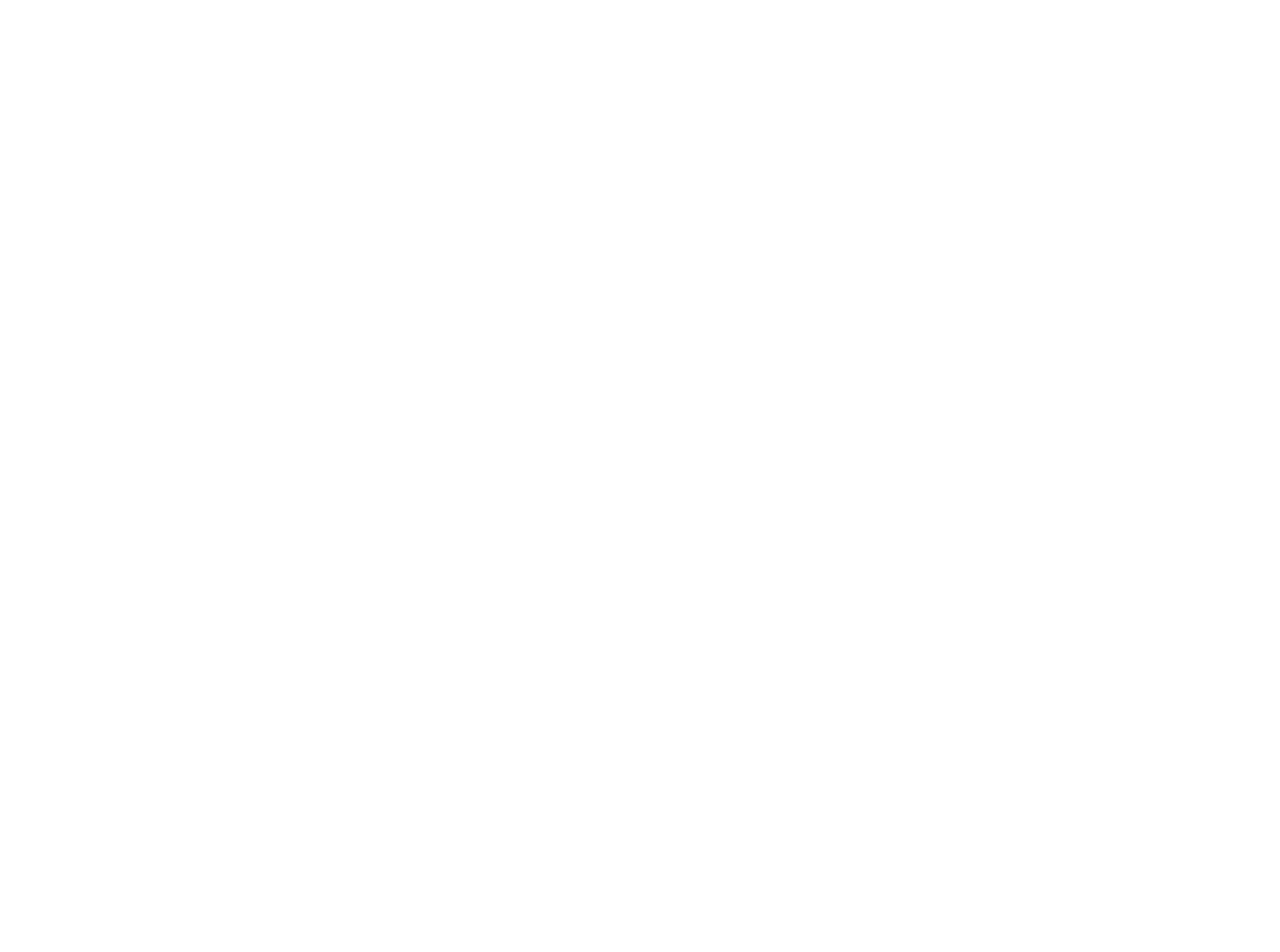
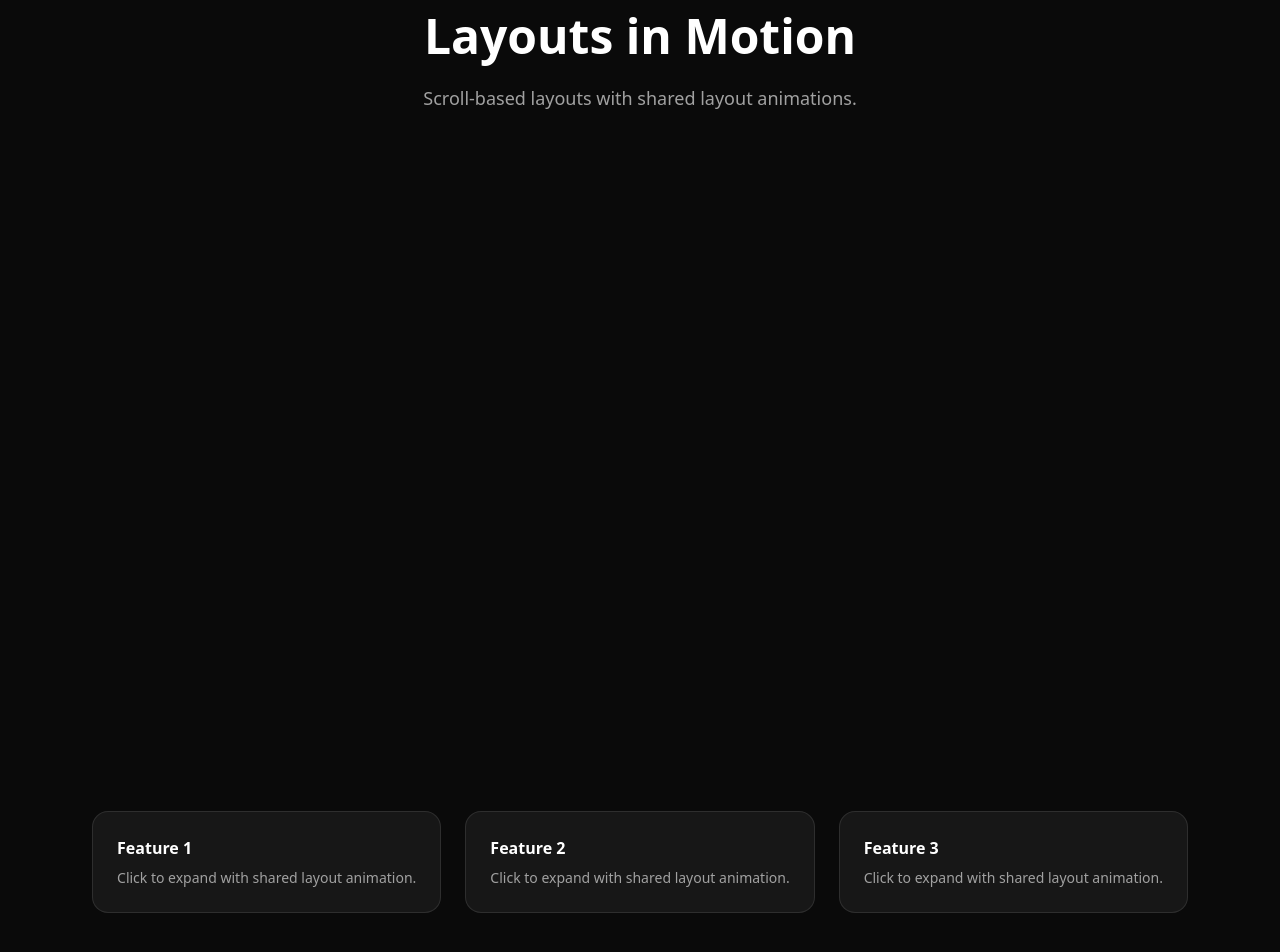
Before and after one commit to optanwar/framer-motion, a React (Vite) app: page /layouts-in-motion in a window 1280 px wide. Before the commit this address had no page. Shown: the part 338-1290 px from the top of the page. Before the commit the page ends 800 px from the top, so only its background shows below. Built offline with nearby package versions, Linux system fonts and the light colour scheme.

Commit message:
add scroll base animation =

```diff
--- a/src/App.tsx
+++ b/src/App.tsx
@@ -5,6 +5,7 @@ import CardsComponents from "./components/Card";
 import AdvanedCard from "./components/AdvancedCard";
 import Sidebar from "./components/Sidebar";
 import ScrollBase from "./components/ScrollBase";
+import LayoutsInMotion from "./components/LayoutsInMotion";
 
 const App: React.FC = () => {
   return (
@@ -16,6 +17,8 @@ const App: React.FC = () => {
         <Route path="/card-advanced" element={<AdvanedCard />} />
         <Route path="/sidebar" element={<Sidebar />} />
           <Route path="/scroll" element={<ScrollBase />} />
+          <Route path="/layouts-in-motion" element={<LayoutsInMotion />} />
+
       </Routes>
     </>
   );
--- a/src/components/Home.tsx
+++ b/src/components/Home.tsx
@@ -54,6 +54,14 @@ const HomePage: React.FC = () => {
             Scroll Example
           </Link>
         </li>
+             <li>
+          <Link
+            to="/layouts-in-motion"
+            className="text-fuchsia-50 hover:underline"
+          >
+            Layout motion Example
+          </Link>
+        </li>
       </ul>
     </main>
   );
--- /dev/null
+++ b/src/components/LayoutsInMotion.tsx
@@ -0,0 +1,174 @@
+"use client";
+
+import {
+  motion,
+  AnimatePresence,
+  useScroll,
+  useTransform,
+  useSpring,
+} from "framer-motion";
+import { useRef, useState } from "react";
+
+export default function LayoutsInMotion() {
+  const [activeCard, setActiveCard] = useState<number | null>(null);
+
+  /* ---------------- FEATURE GRID SCROLL ---------------- */
+  const gridRef = useRef<HTMLDivElement | null>(null);
+
+  const { scrollYProgress } = useScroll({
+    target: gridRef,
+    offset: ["start 85%", "end 40%"],
+  });
+
+  const y = useSpring(
+    useTransform(scrollYProgress, [0, 1], [80, 0]),
+    { stiffness: 100, damping: 20 }
+  );
+
+  const opacity = useTransform(scrollYProgress, [0, 1], [0, 1]);
+
+  return (
+    <main className="bg-neutral-950 text-white">
+      {/* ---------------- HERO ---------------- */}
+      <section className="min-h-screen flex items-center justify-center px-6">
+        <motion.div
+          initial={{ opacity: 0, y: 80 }}
+          animate={{ opacity: 1, y: 0 }}
+          transition={{ duration: 0.8, ease: "easeOut" }}
+          className="text-center max-w-2xl"
+        >
+          <h1 className="text-5xl font-bold mb-6">
+            Layouts in Motion
+          </h1>
+          <p className="text-neutral-400 text-lg">
+            Scroll-based layouts with shared layout animations.
+          </p>
+        </motion.div>
+      </section>
+
+      {/* ---------------- FEATURE GRID ---------------- */}
+      <section
+        ref={gridRef}
+        className="min-h-screen px-6 flex items-center"
+      >
+        <motion.div
+          style={{ y, opacity }}
+          className="grid md:grid-cols-3 gap-6 max-w-6xl mx-auto"
+        >
+          {[1, 2, 3].map((id) => (
+            <motion.div
+              key={id}
+              layoutId={`card-${id}`}
+              whileHover={{ y: -8 }}
+              onClick={() => setActiveCard(id)}
+              className="cursor-pointer rounded-2xl bg-neutral-900 border border-white/10 p-6"
+            >
+              <h3 className="font-semibold mb-2">
+                Feature {id}
+              </h3>
+              <p className="text-sm text-neutral-400">
+                Click to expand with shared layout animation.
+              </p>
+            </motion.div>
+          ))}
+        </motion.div>
+      </section>
+
+      {/* ---------------- STICKY HIGHLIGHT ---------------- */}
+      <StickySection />
+
+      {/* ---------------- CTA ---------------- */}
+      <section className="min-h-screen flex items-center justify-center px-6">
+        <motion.div
+          initial={{ opacity: 0, scale: 0.9 }}
+          whileInView={{ opacity: 1, scale: 1 }}
+          viewport={{ once: true }}
+          transition={{ duration: 0.6 }}
+          className="text-center bg-neutral-900 border border-white/10 p-10 rounded-2xl"
+        >
+          <h3 className="text-2xl font-semibold mb-4">
+            Ready to build motion layouts?
+          </h3>
+          <button className="mt-4 px-6 py-3 rounded-xl bg-cyan-500 text-black font-medium">
+            Get Started
+          </button>
+        </motion.div>
+      </section>
+
+      {/* ---------------- MODAL ---------------- */}
+      <AnimatePresence>
+        {activeCard !== null && (
+          <motion.div
+            className="fixed inset-0 z-50 flex items-center justify-center bg-black/60 backdrop-blur-sm"
+            initial={{ opacity: 0 }}
+            animate={{ opacity: 1 }}
+            exit={{ opacity: 0 }}
+            onClick={() => setActiveCard(null)}
+          >
+            <motion.div
+              layoutId={`card-${activeCard}`}
+              onClick={(e) => e.stopPropagation()}
+              className="relative max-w-lg w-full rounded-3xl bg-neutral-900 border border-white/10 p-8"
+            >
+              <h2 className="text-2xl font-semibold mb-4">
+                Feature {activeCard}
+              </h2>
+
+              <p className="text-neutral-400 leading-relaxed">
+                This modal uses Framer Motion shared layout
+                animations. The card morphs into this modal
+                smoothly without manual keyframes.
+              </p>
+
+              <button
+                onClick={() => setActiveCard(null)}
+                className="mt-6 px-4 py-2 rounded-lg bg-cyan-500 text-black font-medium"
+              >
+                Close
+              </button>
+            </motion.div>
+          </motion.div>
+        )}
+      </AnimatePresence>
+    </main>
+  );
+}
+
+/* ---------------- STICKY SECTION ---------------- */
+
+const StickySection = () => {
+  const ref = useRef<HTMLDivElement | null>(null);
+
+  const { scrollYProgress } = useScroll({
+    target: ref,
+    offset: ["start start", "end end"],
+  });
+
+  const scale = useTransform(scrollYProgress, [0, 1], [0.9, 1]);
+  const rotateX = useTransform(scrollYProgress, [0, 1], [12, 0]);
+  const opacity = useTransform(scrollYProgress, [0, 0.3], [0, 1]);
+
+  return (
+    <section ref={ref} className="h-[200vh] px-6">
+      <div className="sticky top-0 h-screen flex items-center justify-center">
+        <motion.div
+          style={{
+            scale,
+            rotateX,
+            opacity,
+            transformPerspective: 1200,
+          }}
+          className="max-w-xl p-10 rounded-3xl bg-neutral-900 border border-white/10"
+        >
+          <h2 className="text-3xl font-semibold mb-4">
+            Sticky Motion Section
+          </h2>
+          <p className="text-neutral-400">
+            Scroll controls motion while this layout
+            stays sticky on screen.
+          </p>
+        </motion.div>
+      </div>
+    </section>
+  );
+};
```
